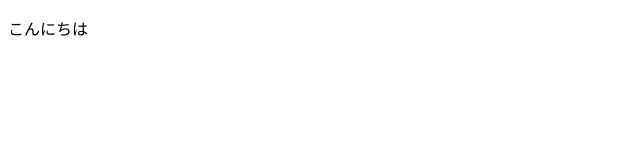
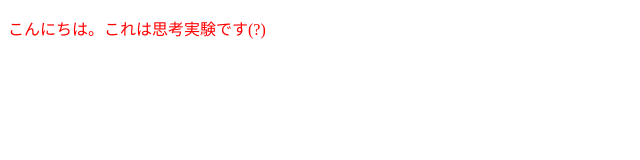
Before and after one commit to sou-32/kadai, a plain HTML site: page index.html in a window 1280 px wide. Shown: the whole page, without its empty margins (0-640 px from the left). Drawn offline with Linux system fonts and the light colour scheme.

Commit message:
koredayo

```diff
--- a/index.html
+++ b/index.html
@@ -4,8 +4,10 @@
     <meta charset="UTF-8">
     <meta name="viewport" content="width=device-width, initial-scale=1.0">
     <title>Document</title>
+    <link rel="stylesheet" href="main.css">
+    <script src="main.js"></script>
 </head>
-<body>
-    <p>こんにちは</p>
+<body class="red">
+    <p>こんにちは。これは思考実験です(?)</p>
 </body>
 </html>
--- /dev/null
+++ b/main.css
@@ -0,0 +1,3 @@
+.red{
+    color: red;
+}
```
Also changed, not shown: main.js (added), 1 other file.
